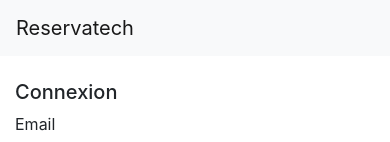
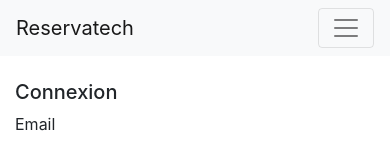
Before and after one commit to BrokenSwing/Reservatech, an Angular app: page / in a window 390 px wide. Shown: the top 142 px of the page. Built offline with nearby package versions, Linux system fonts and the light colour scheme.

Commit message:
Add button to show navbar on mobiles

```diff
--- a/src/app/navbar/navbar.component.html
+++ b/src/app/navbar/navbar.component.html
@@ -1,7 +1,10 @@
 <nav class="navbar navbar-expand-lg navbar-light bg-light">
   <a class="navbar-brand" routerLink="" >Reservatech</a>
+  <button class="navbar-toggler" type="button" (click)="switchExpanded()">
+    <span class="navbar-toggler-icon"></span>
+  </button>
 
-  <div class="collapse navbar-collapse">
+  <div class="collapse navbar-collapse" [class.show]="expanded">
     <ul class="navbar-nav mr-auto">
       <li class="nav-item">
         <a class="nav-link" routerLink="/events">Événements</a>
--- a/src/app/navbar/navbar.component.ts
+++ b/src/app/navbar/navbar.component.ts
@@ -7,6 +7,8 @@
   templateUrl: './navbar.component.html',
 })
 export class NavbarComponent implements OnInit {
+
+  expanded = false;
 
   constructor(private authService: AuthService, private router: Router) { }
 
@@ -22,4 +24,8 @@
     this.router.navigate(['/']);
   }
 
+  switchExpanded() {
+    this.expanded = !this.expanded;
+  }
+
 }
```
